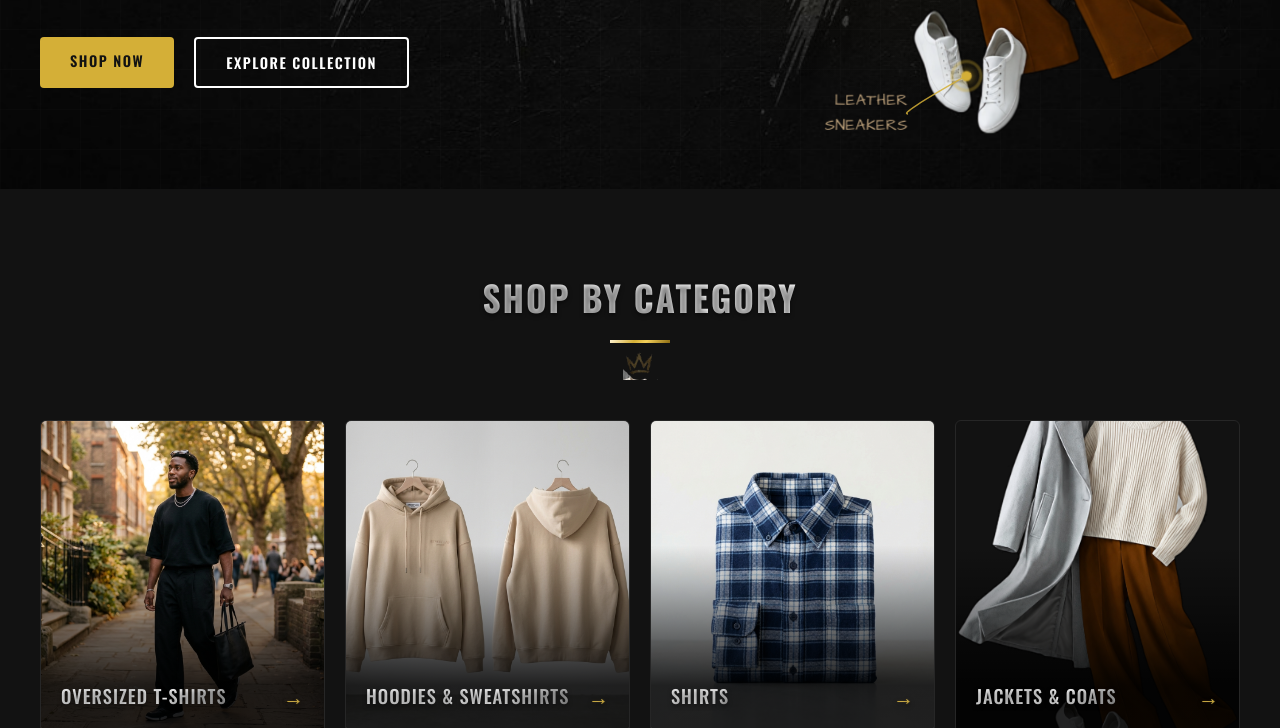
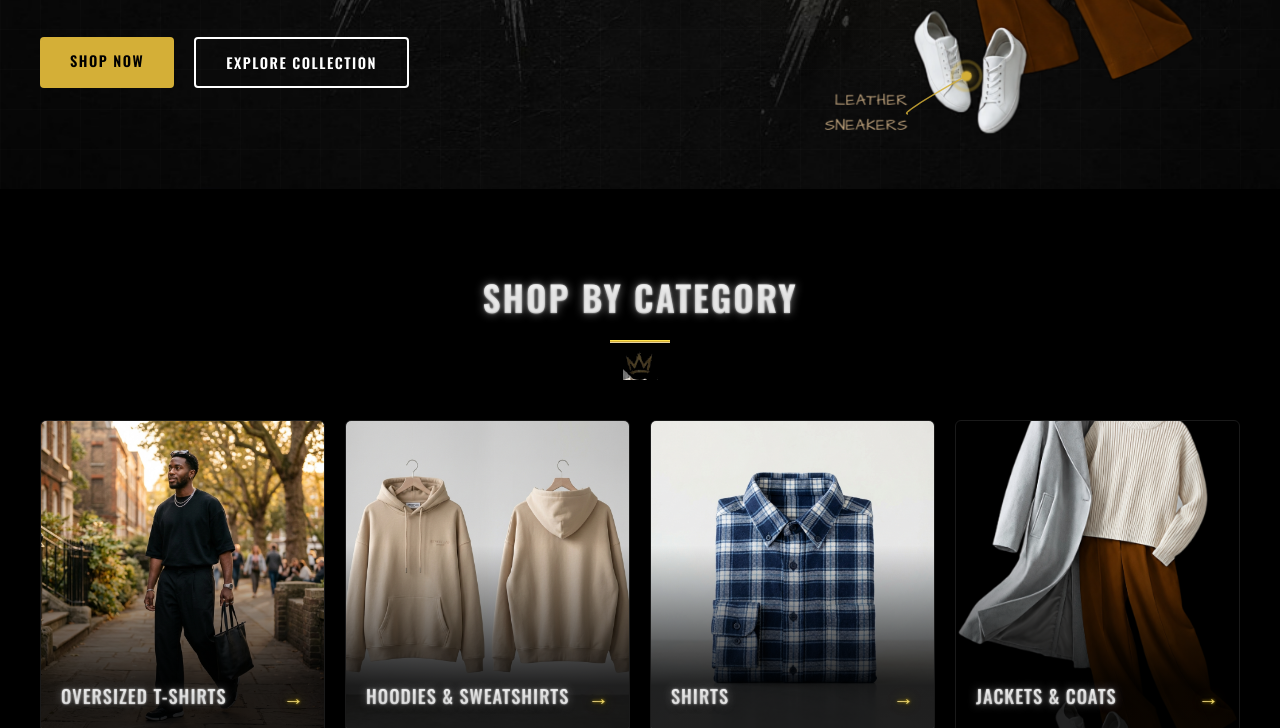
Before and after one commit to shubh150500/Aura-Fashion-, a website built with Vite: page index.html in a window 1280 px wide. Shown: the part 855-1583 px from the top of the page. Built offline with nearby package versions, Linux system fonts and the light colour scheme.

Commit message:
Update background to Pitch Black and configure high-shining text reflections with intense glows

```diff
--- a/style.css
+++ b/style.css
@@ -2,16 +2,16 @@
 
 /* CSS Variables */
 :root {
-  --bg-primary: #121212; /* Matte Black */
-  --bg-secondary: #181818; /* Matte Black Lighter */
-  --bg-tertiary: #202020;
+  --bg-primary: #000000; /* Pure Pitch Black */
+  --bg-secondary: #080808; /* Ultra Dark Gray */
+  --bg-tertiary: #101010;
   --accent-gold: #d4af37;
   --accent-gold-hover: #f3cf5a;
   --accent-beige: #c5a880;
   --text-white: #ffffff;
   --text-gray: #a0a0a0;
   --text-dark: #333333;
-  --border-color: #262626;
+  --border-color: #1a1a1a;
   --font-sans: 'Bebas Neue', sans-serif;
   --font-body: 'Oswald', sans-serif;
   --font-brush: 'Permanent Marker', cursive;
@@ -19,9 +19,9 @@
   --header-height: 80px;
   --transition-smooth: all 0.3s cubic-bezier(0.25, 0.8, 0.25, 1);
 
-  /* Glossy Text Gradients */
-  --glossy-gold-grad: linear-gradient(135deg, #fff3d1 0%, #d4af37 40%, #f3cf5a 60%, #8c6b12 100%);
-  --glossy-silver-grad: linear-gradient(135deg, #ffffff 0%, #e0e0e0 40%, #ffffff 60%, #888888 100%);
+  /* Glossy Text Gradients - Hyper Reflection */
+  --glossy-gold-grad: linear-gradient(to bottom, #fff8e7 0%, #ffd700 25%, #d4af37 50%, #fff8e7 75%, #b8860b 100%);
+  --glossy-silver-grad: linear-gradient(to bottom, #ffffff 0%, #f0f0f0 25%, #d3d3d3 50%, #ffffff 75%, #a9a9a9 100%);
 }
 
 /* Reset & Base Styles */
@@ -57,7 +57,7 @@ body {
   -webkit-background-clip: text;
   -webkit-text-fill-color: transparent;
   color: transparent;
-  text-shadow: 0 0 1px rgba(255, 255, 255, 0.1), 0 2px 4px rgba(0, 0, 0, 0.5);
+  text-shadow: 0 0 10px rgba(255, 255, 255, 0.45), 0 0 2px rgba(255, 255, 255, 0.8), 0 3px 6px rgba(0, 0, 0, 0.9);
   font-weight: 600;
   letter-spacing: 1px;
 }
@@ -74,7 +74,7 @@ body {
   -webkit-background-clip: text !important;
   -webkit-text-fill-color: transparent !important;
   color: transparent !important;
-  text-shadow: 0 0 2px rgba(212, 175, 55, 0.3), 0 2px 5px rgba(0, 0, 0, 0.7) !important;
+  text-shadow: 0 0 12px rgba(255, 215, 0, 0.55), 0 0 3px rgba(255, 215, 0, 0.9), 0 3px 6px rgba(0, 0, 0, 0.9) !important;
 }
 
 /* Re-fill color to make gold lines visual block rather than text clipped */
```
